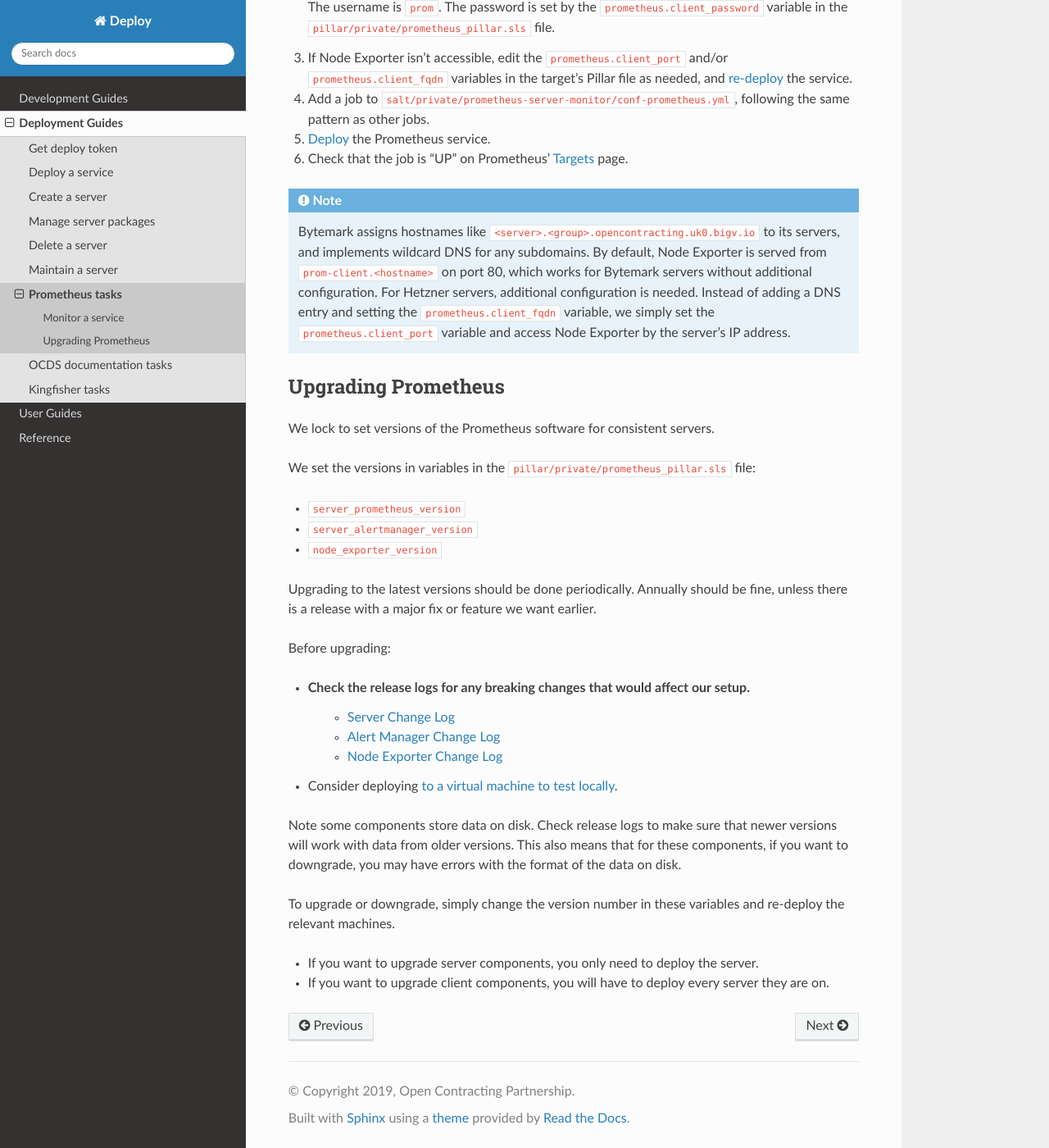
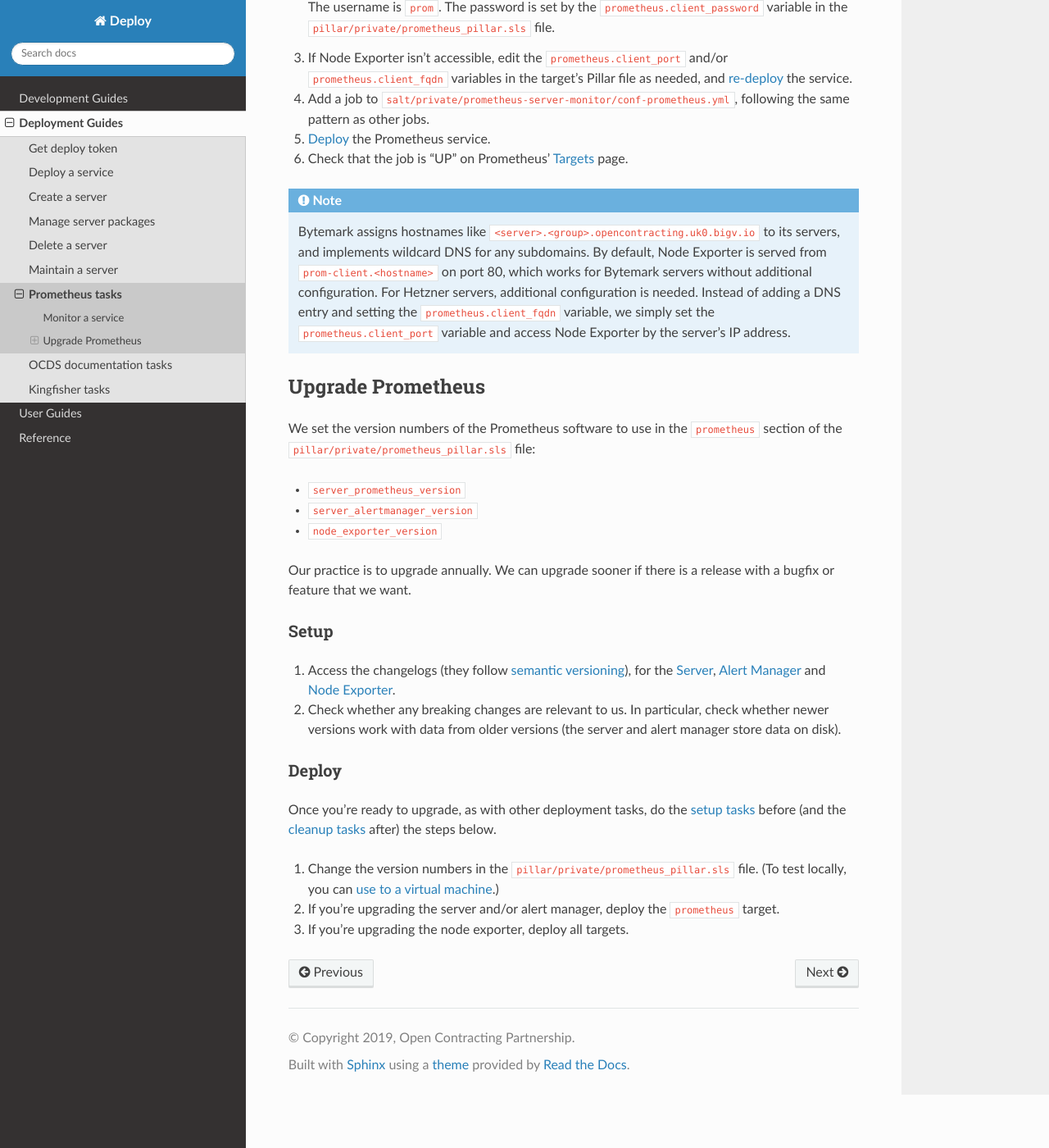
Before and after one commit to open-contracting/deploy, a Sphinx documentation site: the page built from docs/deploy/prometheus.rst, in a window 1280 px wide and 1400 px high, scrolled down 621 px. Shown: the whole window at 82% size. Built offline with Sphinx 7.4.7 and the Read the Docs theme 2.0.0, drawn with Linux system fonts in a browser that asks for light colours.

Commit message:
Copy-edit, and use consistent RST style

```diff
--- a/docs/deploy/prometheus.rst
+++ b/docs/deploy/prometheus.rst
@@ -30,30 +30,31 @@ If the ``prometheus-client-nginx`` state file applies to the target, `Node Expor
 
    Bytemark assigns hostnames like ``<server>.<group>.opencontracting.uk0.bigv.io`` to its servers, and implements wildcard DNS for any subdomains. By default, Node Exporter is served from ``prom-client.<hostname>`` on port 80, which works for Bytemark servers without additional configuration. For Hetzner servers, additional configuration is needed. Instead of adding a DNS entry and setting the ``prometheus.client_fqdn`` variable, we simply set the ``prometheus.client_port`` variable and access Node Exporter by the server's IP address.
 
-Upgrading Prometheus
---------------------
+Upgrade Prometheus
+------------------
 
-We lock to set versions of the Prometheus software for consistent servers.
+We set the version numbers of the Prometheus software to use in the ``prometheus`` section of the ``pillar/private/prometheus_pillar.sls`` file:
 
-We set the versions in variables in the ``pillar/private/prometheus_pillar.sls`` file:
+-  ``server_prometheus_version``
+-  ``server_alertmanager_version``
+-  ``node_exporter_version``
 
-* ``server_prometheus_version``
-* ``server_alertmanager_version``
-* ``node_exporter_version``
+Our practice is to upgrade annually. We can upgrade sooner if there is a release with a bugfix or feature that we want.
 
-Upgrading to the latest versions should be done periodically. Annually should be fine, unless there is a release with a major fix or feature we want earlier.
+Setup
+~~~~~
 
-Before upgrading:
+#. Access the changelogs (they follow `semantic versioning <https://semver.org/>`__), for the `Server <https://github.com/prometheus/prometheus/releases>`__, `Alert Manager <https://github.com/prometheus/alertmanager/releases>`__ and `Node Exporter <https://github.com/prometheus/node_exporter/releases>`__.
 
-* Check the release logs for any breaking changes that would affect our setup.
-   * `Server Change Log <https://github.com/prometheus/prometheus/releases>`__
-   * `Alert Manager Change Log <https://github.com/prometheus/alertmanager/releases>`__
-   * `Node Exporter Change Log <https://github.com/prometheus/node_exporter/releases>`__
-* Consider deploying  :ref:`to a virtual machine to test locally<using-a-virtual-machine>`.
+#. Check whether any breaking changes are relevant to us. In particular, check whether newer versions work with data from older versions (the server and alert manager store data on disk).
 
-Note some components store data on disk. Check release logs to make sure that newer versions will work with data from older versions. This also means that for these components, if you want to downgrade, you may have errors with the format of the data on disk.
+Deploy
+~~~~~~
 
-To upgrade or downgrade, simply change the version number in these variables and re-deploy the relevant machines.
+Once you're ready to upgrade, as with other deployment tasks, do the :ref:`setup tasks<generic-setup>` before (and the :ref:`cleanup tasks<generic-cleanup>` after) the steps below.
 
-* If you want to upgrade server components, you only need to deploy the server.
-* If you want to upgrade client components, you will have to deploy every server they are on.
+#. Change the version numbers in the ``pillar/private/prometheus_pillar.sls`` file. (To test locally, you can :ref:`use to a virtual machine<using-a-virtual-machine>`.)
+
+#. If you're upgrading the server and/or alert manager, deploy the ``prometheus`` target.
+
+#. If you're upgrading the node exporter, deploy all targets.
```
